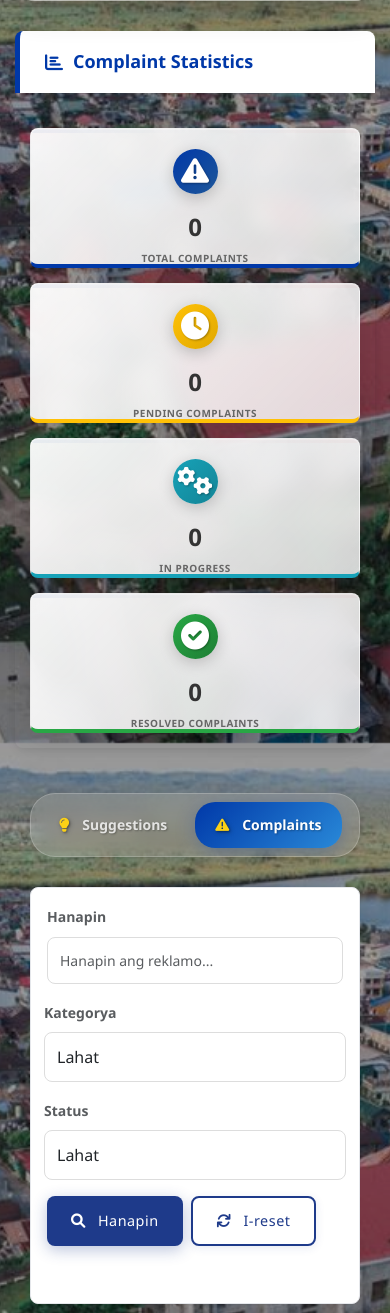
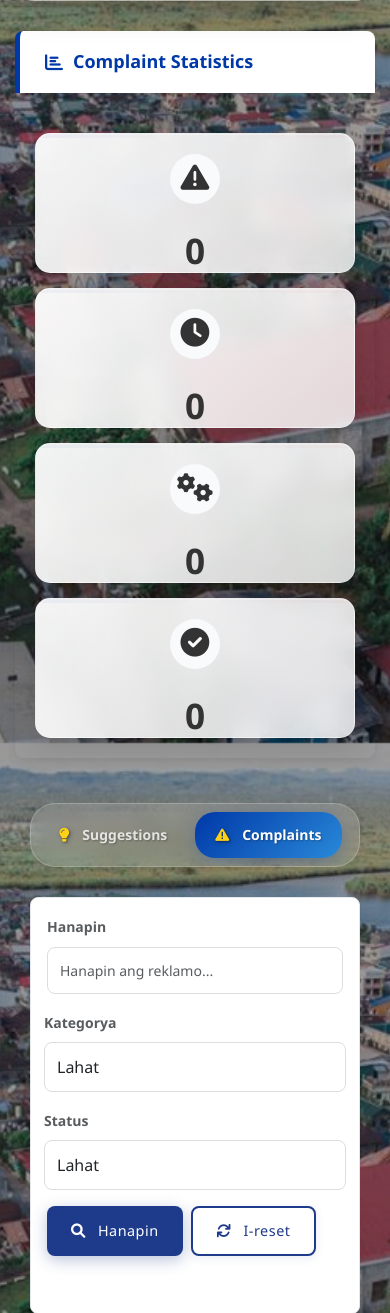
Before and after one commit to qwertyuiop547/mywebapp, a Django app: page /en/complaints/ in a window 390 px wide. Shown: the part 945-2258 px from the top of the page. Run offline with Django 5.2, Linux system fonts and the light colour scheme; the visitor is signed in with stand-in values (Sample User, id 1); data that the repository does not hold is empty; some libraries are stand-ins or nearby versions.

Commit message:
FIX CSS SYNTAX ERROR: Added missing closing brace for media query - all stat cards now uniformly sized

```diff
--- a/templates/complaints/complaint_list.html
+++ b/templates/complaints/complaint_list.html
@@ -368,56 +368,7 @@
         }
     }
 
-    .stat-card:nth-child(1) {
-        border-bottom: 4px solid var(--ph-blue) !important;
-    }
-
-    .stat-card:nth-child(2) {
-        border-bottom: 4px solid var(--gov-warning) !important;
-    }
-
-    .stat-card:nth-child(3) {
-        border-bottom: 4px solid var(--gov-info) !important;
-    }
-
-    .stat-card:nth-child(4) {
-        border-bottom: 4px solid var(--gov-success) !important;
-    }
-
-    .stat-icon {
-        width: 70px !important;
-        height: 70px !important;
-        margin: 0 auto 15px auto !important;
-        border-radius: 50% !important;
-        display: flex !important;
-        align-items: center !important;
-        justify-content: center !important;
-        font-size: 28px !important;
-        color: white !important;
-        box-shadow: 0 4px 15px rgba(0,0,0,0.2) !important;
-        text-shadow: 1px 1px 2px rgba(0,0,0,0.3) !important;
-    }
-
-    .stat-icon i {
-        color: white !important;
-        font-size: 28px !important;
-        text-shadow: 1px 1px 2px rgba(0,0,0,0.3) !important;
-        opacity: 1 !important;
-        visibility: visible !important;
-    }
-
-    .stat-icon.total {
-        background: linear-gradient(135deg, var(--ph-blue), #1e5799) !important;
-    }
-    .stat-icon.pending {
-        background: linear-gradient(135deg, var(--gov-warning), #e0a800) !important;
-    }
-    .stat-icon.in-progress {
-        background: linear-gradient(135deg, var(--gov-info), #138496) !important;
-    }
-    .stat-icon.resolved {
-        background: linear-gradient(135deg, var(--gov-success), #1e7e34) !important;
-    }
+    /* All duplicate legacy styles removed - using uniform styling above */
 
 .page-header {
     background: linear-gradient(135deg, var(--primary-blue) 0%, #1d4ed8 100%);
@@ -684,62 +635,6 @@
 
     .action-buttons .btn {
         width: 100%;
-    }
-
-    .stats-grid {
-        grid-template-columns: repeat(2, 1fr) !important;
-        gap: 12px !important;
-        padding: 15px !important;
-    }
-
-    .stat-card {
-        padding: 18px 12px !important;
-        min-height: 130px !important;
-        border-radius: 8px !important;
-    }
-
-    .stat-icon {
-        width: 50px !important;
-        height: 50px !important;
-        font-size: 20px !important;
-        margin-bottom: 8px !important;
-    }
-
-    .stat-number {
-        font-size: 28px !important;
-        margin: 8px 0 5px 0 !important;
-    }
-
-    .stat-label {
-        font-size: 11px !important;
-        line-height: 1.2 !important;
-    }
-}
-
-@media (max-width: 480px) {
-    .stats-grid {
-        grid-template-columns: 1fr !important;
-        gap: 15px !important;
-    }
-
-    .stat-card {
-        padding: 20px 15px !important;
-        min-height: 120px !important;
-    }
-
-    .stat-icon {
-        width: 45px !important;
-        height: 45px !important;
-        font-size: 18px !important;
-    }
-
-    .stat-number {
-        font-size: 24px !important;
-        margin: 6px 0 !important;
-    }
-
-    .stat-label {
-        font-size: 10px !important;
     }
 }
 </style>
```
